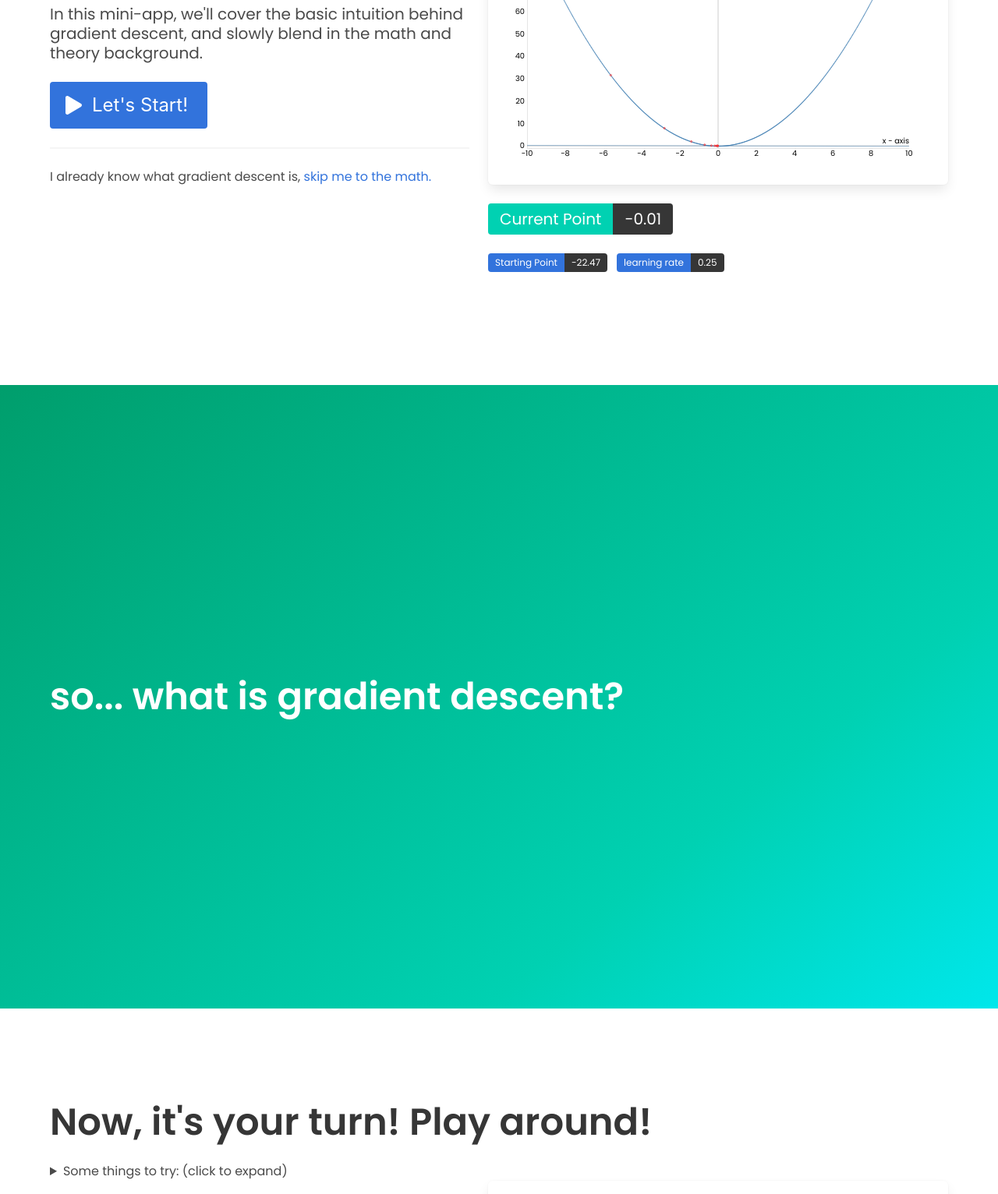
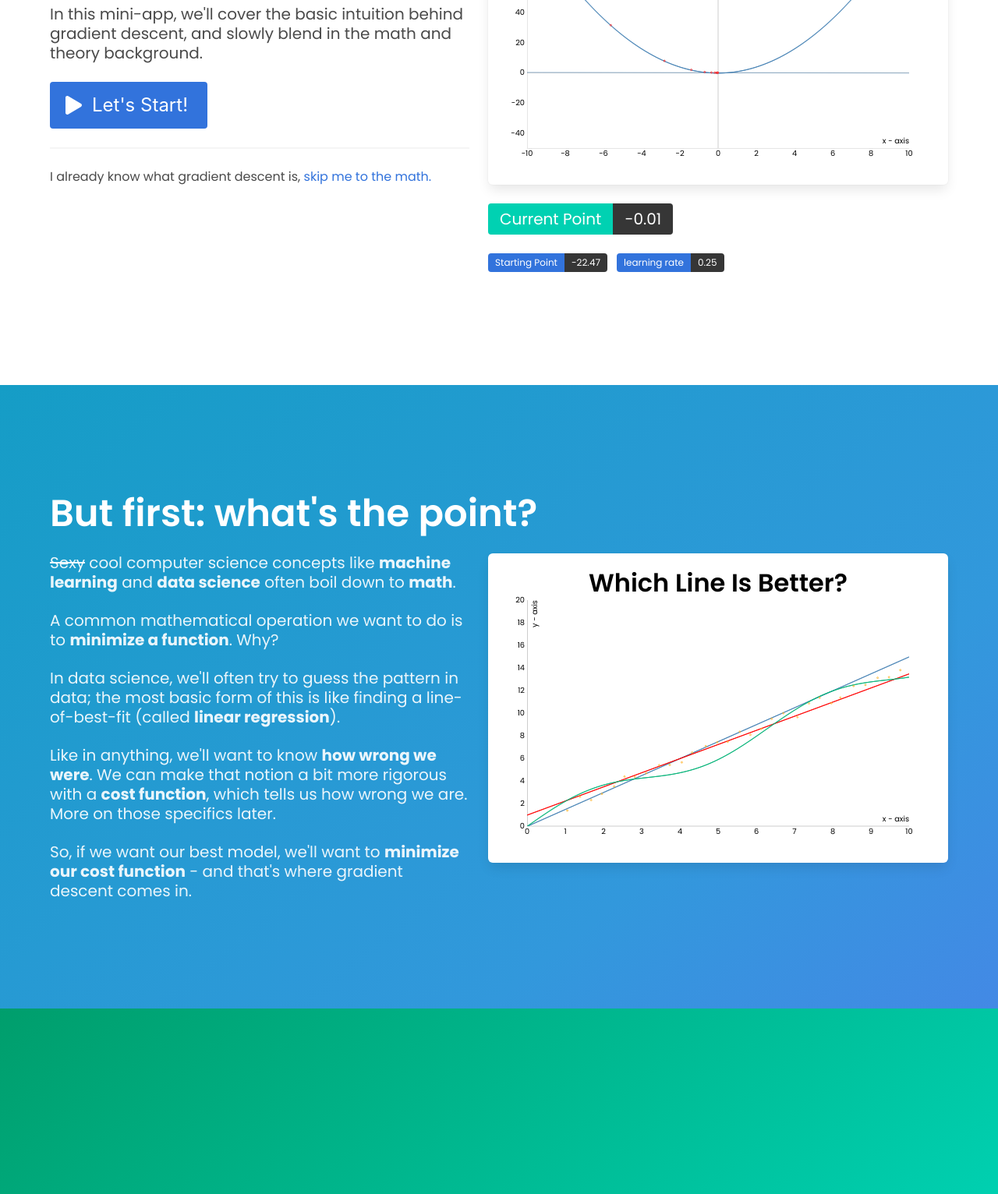
Before and after one commit to uclaacm/gradient-descent-visualiser, a plain HTML site: page index.html in a window 1280 px wide. Shown: the part 306-1838 px from the top of the page at 78% size. Drawn offline with Linux system fonts and the light colour scheme.

Commit message:
added bit on motivation to learn grad descent

```diff
--- a/index.html
+++ b/index.html
@@ -72,6 +72,39 @@
             </div>
         </div>
     </section>
+    <section class="hero is-fullheight is-info is-bold">
+        <div class="hero-body">
+            <div class="container">
+                <h1 class="title is-1">
+                    But first: what's the point?
+                </h1>
+                <div class="columns">
+                    <div class="column">
+                        <p class="subtitle">
+                            <del>Sexy</del> cool computer science concepts like <b>machine learning</b> and <b>data science</b> often boil down to <b>math</b>.
+                        </p>
+                        <p class="subtitle">
+                            A common mathematical operation we want to do is to <b>minimize a function</b>. Why?
+                        </p>
+                        <p class="subtitle">
+                            In data science, we'll often try to guess the pattern in data; the most basic form of this is like finding a line-of-best-fit (called <b>linear regression</b>).
+                        </p>
+                        <p class="subtitle">
+                            Like in anything, we'll want to know <b>how wrong we were</b>. We can make that notion a bit more rigorous with a <b>cost function</b>, which tells us how wrong we are. More on those specifics later.
+                        </p>
+                        <p class="subtitle">
+                            So, if we want our best model, we'll want to <b>minimize our cost function</b> - and that's where gradient descent comes in.
+                        </p>
+                    </div>
+                    <div class="column">
+                        <div class="box">
+                            <div id="generic-error-graph"></div>
+                        </div>
+                    </div>
+                </div>
+            </div>
+        </div>
+    </section>
     <section class="hero is-fullheight is-primary is-bold">
         <div class="hero-body">
             <div class="container">
@@ -111,7 +144,12 @@
                                 <input class="input is-primary" id="initial-start" type="number" value="5" />
                             </div>
                         </div>
-                        <button class="button" id="start-button">start</button>
+                        <button class="button is-primary" id="start-button">
+                            <span class="icon is-small">
+                                <i class="fas fa-sliders-h"></i>
+                            </span>
+                            <span>Set Up</span>
+                        </button>
                         <hr />
                         <div class="field">
                             <label class="label">Learning Rate</label>
@@ -119,7 +157,12 @@
                                 <input class="input is-primary" id="learning-rate" type="number" value="0.25" />
                             </div>
                         </div>
-                        <button class="button" id="update-button">update</button>
+                        <button class="button is-primary" id="update-button">
+                            <span class="icon is-small">
+                                <i class="fas fa-redo-alt"></i>
+                            </span>
+                            <span>Next Iteration</span>
+                        </button>
                     </div>
                     <div class="column">
                         <div class="box">
--- a/js/graph.js
+++ b/js/graph.js
@@ -12,7 +12,7 @@ let g1options = {
     },
     yAxis: {
         label: 'y - axis',
-        domain: [-1, 36]
+        domain: [-18, 36]
     },
     data: [
         {
@@ -135,7 +135,7 @@ let demoOptions = {
     },
     yAxis: {
         label: 'y - axis',
-        domain: [-1, 100]
+        domain: [-50, 100]
     },
     data: [
         {
@@ -176,3 +176,45 @@ const advanceDemo = () => {
 setInterval(() => advanceDemo(), 500);
 
 advanceDemo()
+
+// generic error graph
+
+let genErrorPoints = [];
+
+for (let i = 1; i < 20; i += 0.3){
+    genErrorPoints.push([
+        i + Math.random()*0.1,
+        11*i/8 + Math.random()
+    ])
+}
+
+let errorGraphOptions = {
+    target: '#generic-error-graph',
+    title: "Which Line Is Better?",
+    xAxis: {
+        label: 'x - axis',
+        domain: [0, 10]
+    },
+    yAxis: {
+        label: 'y - axis',
+        domain: [0, 20]
+    },
+    data: [
+        {
+            fn: '3x/2'
+        },
+        {
+            fn: '5x/4 + 1'
+        },
+        {
+            fn: '11x/8 + sin(x)'
+        },
+        {
+            points: genErrorPoints,
+            fnType: 'points',
+            graphType: 'scatter'
+        }
+    ]
+}
+
+functionPlot(errorGraphOptions);
```
